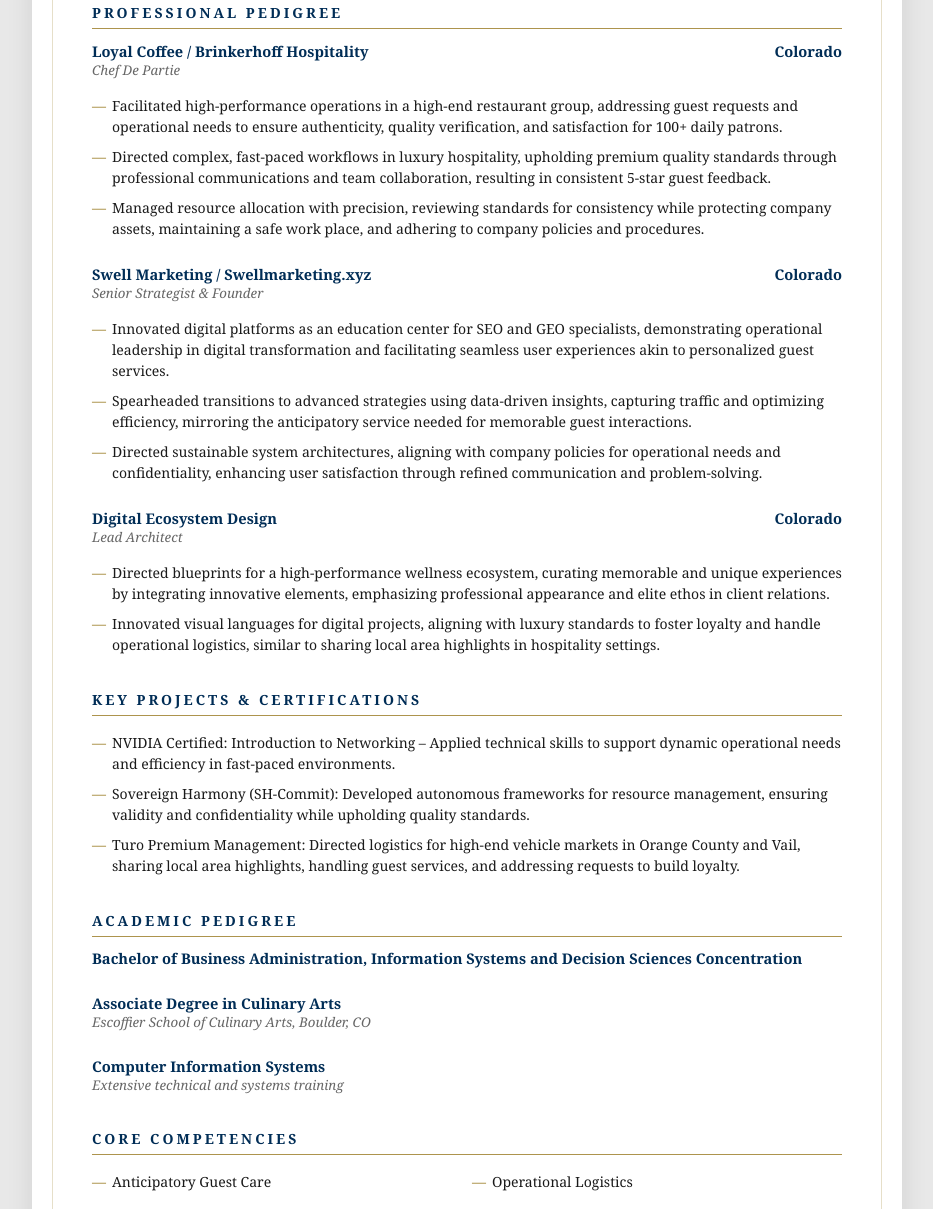
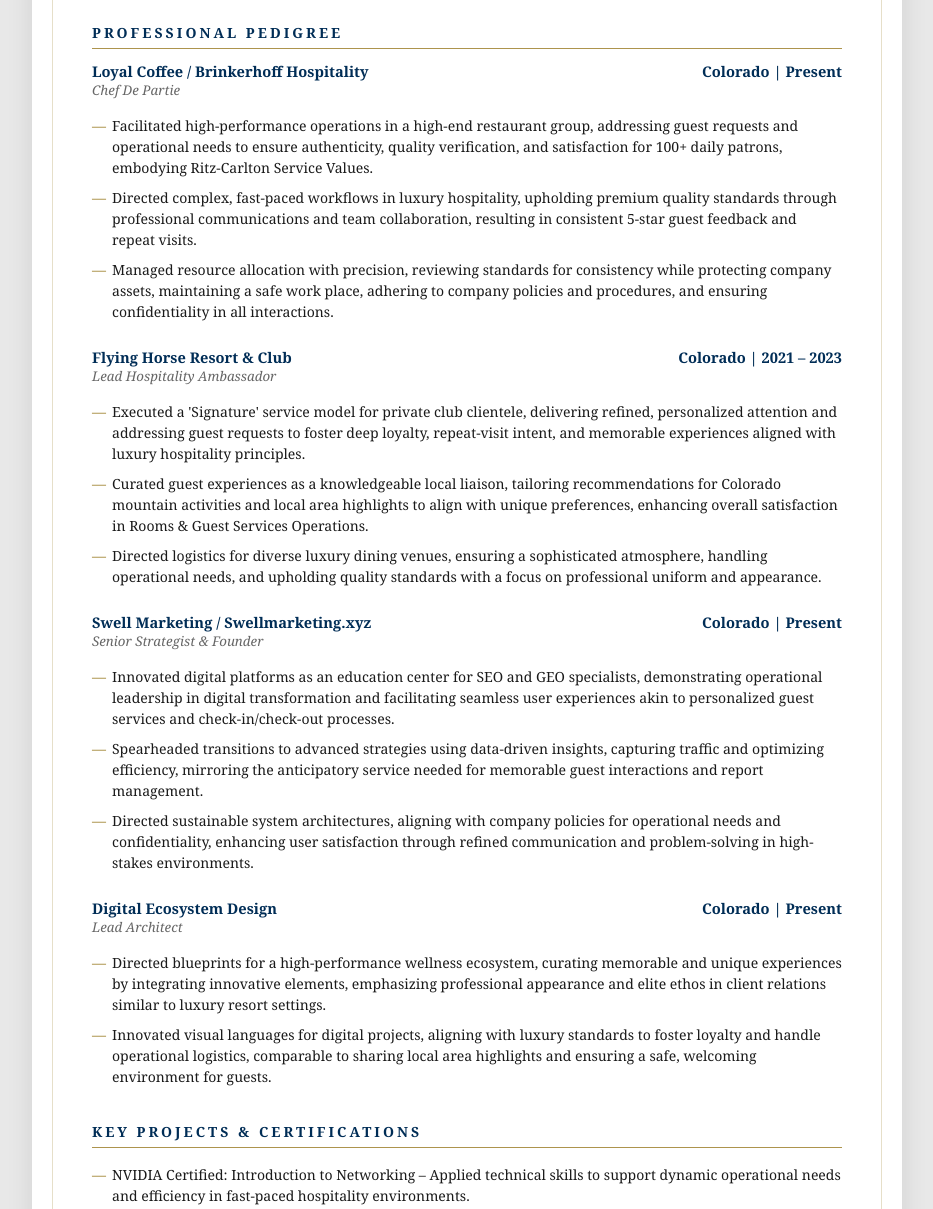
Before and after one commit to virtualmase/guest-experience-expert, a plain HTML site: page index.html in a window 1280 px wide. Shown: the part 402-1611 px from the top of the page, without its empty margins (173-1106 px from the left). Drawn offline with Linux system fonts and the light colour scheme.

Commit message:
Update index.html

```diff
--- a/index.html
+++ b/index.html
@@ -4,7 +4,7 @@
     <meta charset="UTF-8">
     <title>Mason [Last Name] | Guest Experience Expert</title>
     <style>
-        /* DESIGN PHILOSOPHY: Timeless, Structured, Minimalist */
+        /* DESIGN PHILOSOPHY: Timeless, Structured, Minimalist – Aligned with Ritz-Carlton Elegance */
         :root {
             --ritz-blue: #002D56;
             --ritz-gold: #AD944D;
@@ -61,46 +61,55 @@
     <header>
         <h1>Mason [Last Name]</h1>
         <div class="contact">
-            Relocating to Avon, CO | Available for Immediate Start <br>
+            Avon, CO Resident | Available for Immediate Start <br>
             [Phone Number] &bull; [Email Address]
         </div>
     </header>
     <section class="summary">
-        "Dedicated hospitality professional with a proven track record in delivering exceptional guest services and operational excellence, aligned with The Ritz-Carlton Gold Standards. Specializing in anticipatory service, I transform interactions into memorable and unique experiences, addressing guest requests with grace and personalization. Eager to contribute an owner's mindset to Rooms & Guest Services Operations at The Ritz-Carlton Bachelor Gulch, ensuring seamless check-in/check-out, upholding quality standards, and fostering guest loyalty in luxury environments."
+        "Dedicated hospitality professional with a proven track record in delivering exceptional guest services and operational excellence, fully aligned with The Ritz-Carlton Gold Standards, Employee Promise, and Credo. Specializing in anticipatory service, I transform interactions into memorable and unique experiences, addressing guest requests with grace, personalization, and compassion. Eager to contribute an owner's mindset to Rooms & Guest Services Operations at The Ritz-Carlton Bachelor Gulch, ensuring seamless check-in/check-out, upholding quality standards, protecting company assets, and fostering guest loyalty in luxury environments while maintaining a safe work place."
     </section>
     <h2>Professional Pedigree</h2>
 
     <div class="exp-item">
-        <div class="exp-header"><span>Loyal Coffee / Brinkerhoff Hospitality</span><span>Colorado</span></div>
+        <div class="exp-header"><span>Loyal Coffee / Brinkerhoff Hospitality</span><span>Colorado | Present</span></div>
         <div class="job-title">Chef De Partie</div>
         <ul>
-            <li>Facilitated high-performance operations in a high-end restaurant group, addressing guest requests and operational needs to ensure authenticity, quality verification, and satisfaction for 100+ daily patrons.</li>
-            <li>Directed complex, fast-paced workflows in luxury hospitality, upholding premium quality standards through professional communications and team collaboration, resulting in consistent 5-star guest feedback.</li>
-            <li>Managed resource allocation with precision, reviewing standards for consistency while protecting company assets, maintaining a safe work place, and adhering to company policies and procedures.</li>
+            <li>Facilitated high-performance operations in a high-end restaurant group, addressing guest requests and operational needs to ensure authenticity, quality verification, and satisfaction for 100+ daily patrons, embodying Ritz-Carlton Service Values.</li>
+            <li>Directed complex, fast-paced workflows in luxury hospitality, upholding premium quality standards through professional communications and team collaboration, resulting in consistent 5-star guest feedback and repeat visits.</li>
+            <li>Managed resource allocation with precision, reviewing standards for consistency while protecting company assets, maintaining a safe work place, adhering to company policies and procedures, and ensuring confidentiality in all interactions.</li>
         </ul>
     </div>
     <div class="exp-item">
-        <div class="exp-header"><span>Swell Marketing / Swellmarketing.xyz</span><span>Colorado</span></div>
-        <div class="job-title">Senior Strategist & Founder</div>
+        <div class="exp-header"><span>Flying Horse Resort & Club</span><span>Colorado | 2021 – 2023</span></div>
+        <div class="job-title">Lead Hospitality Ambassador</div>
         <ul>
-            <li>Innovated digital platforms as an education center for SEO and GEO specialists, demonstrating operational leadership in digital transformation and facilitating seamless user experiences akin to personalized guest services.</li>
-            <li>Spearheaded transitions to advanced strategies using data-driven insights, capturing traffic and optimizing efficiency, mirroring the anticipatory service needed for memorable guest interactions.</li>
-            <li>Directed sustainable system architectures, aligning with company policies for operational needs and confidentiality, enhancing user satisfaction through refined communication and problem-solving.</li>
+            <li>Executed a 'Signature' service model for private club clientele, delivering refined, personalized attention and addressing guest requests to foster deep loyalty, repeat-visit intent, and memorable experiences aligned with luxury hospitality principles.</li>
+            <li>Curated guest experiences as a knowledgeable local liaison, tailoring recommendations for Colorado mountain activities and local area highlights to align with unique preferences, enhancing overall satisfaction in Rooms & Guest Services Operations.</li>
+            <li>Directed logistics for diverse luxury dining venues, ensuring a sophisticated atmosphere, handling operational needs, and upholding quality standards with a focus on professional uniform and appearance.</li>
         </ul>
     </div>
     <div class="exp-item">
-        <div class="exp-header"><span>Digital Ecosystem Design</span><span>Colorado</span></div>
+        <div class="exp-header"><span>Swell Marketing / Swellmarketing.xyz</span><span>Colorado | Present</span></div>
+        <div class="job-title">Senior Strategist & Founder</div>
+        <ul>
+            <li>Innovated digital platforms as an education center for SEO and GEO specialists, demonstrating operational leadership in digital transformation and facilitating seamless user experiences akin to personalized guest services and check-in/check-out processes.</li>
+            <li>Spearheaded transitions to advanced strategies using data-driven insights, capturing traffic and optimizing efficiency, mirroring the anticipatory service needed for memorable guest interactions and report management.</li>
+            <li>Directed sustainable system architectures, aligning with company policies for operational needs and confidentiality, enhancing user satisfaction through refined communication and problem-solving in high-stakes environments.</li>
+        </ul>
+    </div>
+    <div class="exp-item">
+        <div class="exp-header"><span>Digital Ecosystem Design</span><span>Colorado | Present</span></div>
         <div class="job-title">Lead Architect</div>
         <ul>
-            <li>Directed blueprints for a high-performance wellness ecosystem, curating memorable and unique experiences by integrating innovative elements, emphasizing professional appearance and elite ethos in client relations.</li>
-            <li>Innovated visual languages for digital projects, aligning with luxury standards to foster loyalty and handle operational logistics, similar to sharing local area highlights in hospitality settings.</li>
+            <li>Directed blueprints for a high-performance wellness ecosystem, curating memorable and unique experiences by integrating innovative elements, emphasizing professional appearance and elite ethos in client relations similar to luxury resort settings.</li>
+            <li>Innovated visual languages for digital projects, aligning with luxury standards to foster loyalty and handle operational logistics, comparable to sharing local area highlights and ensuring a safe, welcoming environment for guests.</li>
         </ul>
     </div>
     <h2>Key Projects & Certifications</h2>
     <ul>
-        <li>NVIDIA Certified: Introduction to Networking – Applied technical skills to support dynamic operational needs and efficiency in fast-paced environments.</li>
-        <li>Sovereign Harmony (SH-Commit): Developed autonomous frameworks for resource management, ensuring validity and confidentiality while upholding quality standards.</li>
-        <li>Turo Premium Management: Directed logistics for high-end vehicle markets in Orange County and Vail, sharing local area highlights, handling guest services, and addressing requests to build loyalty.</li>
+        <li>NVIDIA Certified: Introduction to Networking – Applied technical skills to support dynamic operational needs and efficiency in fast-paced hospitality environments.</li>
+        <li>Sovereign Harmony (SH-Commit): Developed autonomous frameworks for resource management, ensuring validity and confidentiality while upholding quality standards and protecting assets.</li>
+        <li>Turo Premium Management: Directed logistics for high-end vehicle markets in Orange County and Vail, sharing local area highlights, handling guest services, addressing requests, and building loyalty through personalized care.</li>
     </ul>
     <h2>Academic Pedigree</h2>
     <div class="edu-item">
@@ -134,6 +143,8 @@
         <li>Team Collaboration</li>
         <li>Problem-Solving</li>
         <li>Confidentiality Maintenance</li>
+        <li>Asset Protection</li>
+        <li>Compassionate Service</li>
     </ul>
     <div class="footer">
         "The Ritz-Carlton experience enlivens the senses, instills well-being, and fulfills even the unexpressed wishes and needs of our guests."
```
